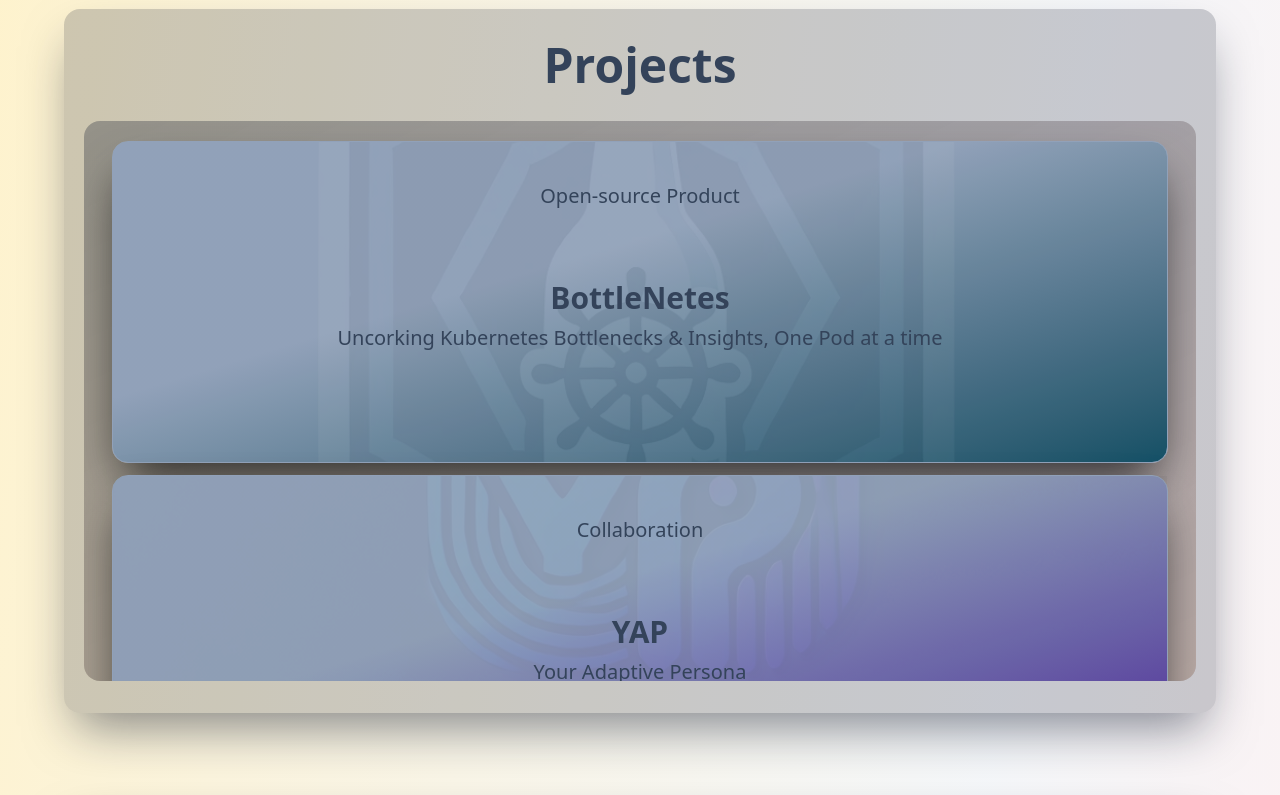
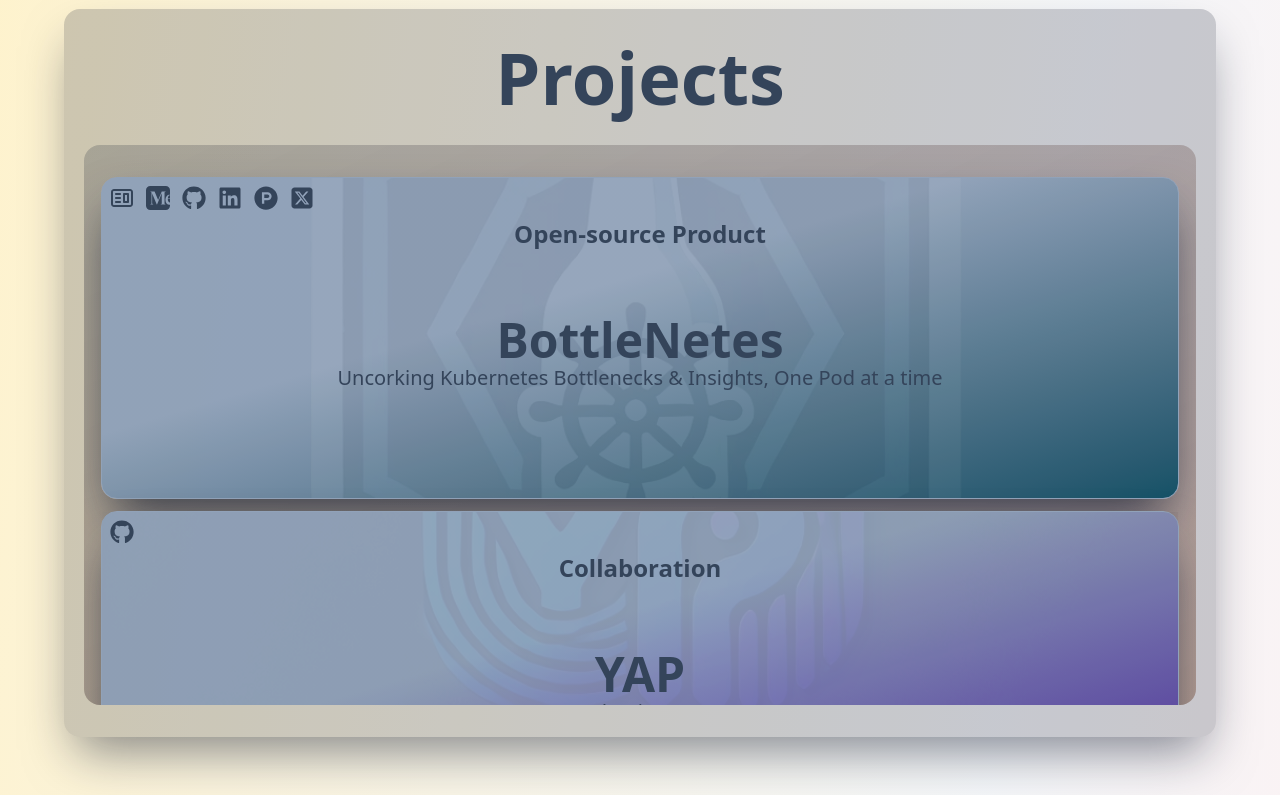
Before and after one commit to MarkNghiem/portfolio, a React (Vite) app: page / in a window 1280 px wide. Shown: the part 2940-3735 px from the top of the page. Built offline with nearby package versions, Linux system fonts and the light colour scheme; grey boxes are pictures that could not be loaded.

Commit message:
refactor: Finished refactoring Projects

```diff
--- a/src/App.jsx
+++ b/src/App.jsx
@@ -47,7 +47,7 @@ const App = () => {
       className="light-gradient-background global typography-global"
     >
       <h1
-        className={`fixed w-full absolute-centered opening-text content-effect ${visible ? "opacity-100" : "opacity-0"}`}
+        className={`fixed w-full pointer-events-none absolute-centered opening-text content-effect ${visible ? "opacity-100" : "opacity-0"}`}
       >
         Hey it&apos;s Mark! 🎉
       </h1>
--- a/src/assets/styles.js
+++ b/src/assets/styles.js
@@ -7,31 +7,6 @@ export const title3xl = "3xl:text-7xl 3xl:font-stretch-125%";
 export const subtitle3xl = "3xl:text-3xl 3xl:font-stretch-115%";
 export const ender3xl = "3xl:text-5xl 3xl:font-stretch-120%";
 export const displayBlock3xl = "3xl:block";
-
-// ProjectsContainer 3xl Styling
-export const projects3xl1 = "3xl:size-6";
-export const projects3xl2 = "3xl:col-span-3 3xl:row-span-4";
-export const projects3xl3 = "3xl:col-start-4 3xl:col-span-2 3xl:row-span-3";
-export const projects3xl4 =
-  "3xl:col-start-4 3xl:col-span-2 3xl:row-start-4 3xl:row-span-2";
-export const projects3xl5 = "3xl:col-span-2 3xl:row-start-5 3xl:row-span-2";
-export const projects3xl6 = "3xl:col-start-3 3xl:col-span-3 3xl:row-start-6";
-export const projects3xl7 = "3xl:col-span-3 3xl:row-start-7";
-export const projects3xl8 = `3xl:row-start-7 ${projects3xl3}`;
-export const projects3xl9 = "3xl:col-start-3 3xl:row-start-5 3xl:block";
-export const projects3xl10 = "3xl:mt-40 3xl:w-4/5 3xl:max-w-[1920px]";
-export const projects3xl11 = "3xl:h-[80dvh] 3xl:py-10";
-export const projects3xl12 =
-  "3xl:grid 3xl:grid-cols-5 3xl:grid-rows-7 3xl:gap-2";
-export const projects3xl13 =
-  "3xl:group-hover:scale-90 3xl:group-hover:opacity-70 3xl:hover:z-10 3xl:hover:scale-105 3xl:hover:opacity-100";
-export const projects3xl14 = "3xl:py-10 3xl:h-full 3xl:group-hover:opacity-0";
-export const projects3xl15 = "3xl:text-3xl 3xl:font-stretch-125% 3xl:pt-0";
-export const projects3xl16 = "3xl:pb-0";
-export const projects3xl17 = "3xl:text-xl";
-export const projects3xl18 = "3xl:text-2xl 3xl:hover:opacity-100";
-export const projects3xl19 = "3xl:m-3 3xl:gap-3";
-export const projects3xl20 = "3xl:hover:scale-125";
 
 // PublicationsContainer 3xl Styling
 export const publicationsContainer3xl =
--- a/src/components/About-TechStack.jsx
+++ b/src/components/About-TechStack.jsx
@@ -137,7 +137,7 @@ const TechStack = () => {
             })}
           </div>
           <h2
-            className='my-8 subtitle'
+            className='mt-8 subtitle'
           >
             And more to come...
           </h2>
--- a/src/containers/AboutContainer.jsx
+++ b/src/containers/AboutContainer.jsx
@@ -9,7 +9,7 @@ const AboutContainer = ({ handleEmail }) => {
   return (
     <div
       id="about"
-      className='col-flex mobile-to-tablet-layout mt-10 place-self-center desktop-layout about-container-desktop-layout'
+      className='col-flex mobile-to-tablet-layout mt-10 desktop-layout about-container-desktop-layout'
     >
       <Info handleEmail={handleEmail} />
       <AboutMe />
--- a/src/containers/ProjectsContainer.jsx
+++ b/src/containers/ProjectsContainer.jsx
@@ -6,30 +6,6 @@ import { CgWebsite } from "react-icons/cg";
 import { SiMedium } from "react-icons/si";
 import { FaGithub, FaLinkedin, FaProductHunt } from "react-icons/fa";
 import { FaSquareXTwitter } from "react-icons/fa6";
-
-import {
-  projects3xl1,
-  projects3xl2,
-  projects3xl3,
-  projects3xl4,
-  projects3xl5,
-  projects3xl6,
-  projects3xl7,
-  projects3xl8,
-  projects3xl9,
-  projects3xl10,
-  projects3xl11,
-  projects3xl12,
-  projects3xl13,
-  projects3xl14,
-  projects3xl15,
-  projects3xl16,
-  projects3xl17,
-  projects3xl18,
-  projects3xl19,
-  projects3xl20,
-  title3xl,
-} from "../assets/styles";
 
 import BottleNetes from "../../public/bottlenetes.png";
 import YAP from "../../public/yap.png";
@@ -69,35 +45,35 @@ const ProjectsContainer = () => {
         {
           type: "Website",
           url: "https://www.bottlenetes.com/",
-          icon: <CgWebsite className={`size-4 ${projects3xl1}`} />,
+          icon: <CgWebsite className="project-icon" />,
         },
         {
           type: "Medium Article",
           url: "https://medium.com/@bottlenetes/bottlenetes-simplifying-kubernetes-management-f91118f07f1c",
-          icon: <SiMedium className={`size-4 ${projects3xl1}`} />,
+          icon: <SiMedium className="project-icon" />,
         },
         {
           type: "GitHub Repository",
           url: "https://github.com/oslabs-beta/BottleNetes",
-          icon: <FaGithub className={`size-4 ${projects3xl1}`} />,
+          icon: <FaGithub className="project-icon" />,
         },
         {
           type: "LinkedIn",
           url: "https://www.linkedin.com/company/bottlenetes/posts/?feedView=all",
-          icon: <FaLinkedin className={`size-4 ${projects3xl1}`} />,
+          icon: <FaLinkedin className="project-icon" />,
         },
         {
           type: "Product Hunt",
           url: "https://www.producthunt.com/products/bottlenetes#bottlenetes",
-          icon: <FaProductHunt className={`size-4 ${projects3xl1}`} />,
+          icon: <FaProductHunt className="project-icon" />,
         },
         {
           type: "X",
           url: "https://x.com/bottlenetes",
-          icon: <FaSquareXTwitter className={`size-4 ${projects3xl1}`} />,
+          icon: <FaSquareXTwitter className="project-icon" />,
         },
       ],
-      style: `bg-linear-to-br from-slate-400 from-40% to-cyan-900 ${projects3xl2}`,
+      style: "project-grids project-1",
     },
     {
       type: "Collaboration",
@@ -110,10 +86,10 @@ const ProjectsContainer = () => {
         {
           type: "GitHub Repository",
           url: "https://github.com/bugs-go-away/ai",
-          icon: <FaGithub className={`size-4 ${projects3xl1}`} />,
+          icon: <FaGithub className="project-icon" />,
         },
       ],
-      style: `bg-linear-to-br from-slate-400 from-40% to-violet-900 ${projects3xl3}`,
+      style: "project-grids project-2",
     },
     {
       type: "Collaboration",
@@ -126,10 +102,10 @@ const ProjectsContainer = () => {
         {
           type: "GitHub Repository",
           url: "https://github.com/attune-iteration/attune_2.0",
-          icon: <FaGithub className={`size-4 ${projects3xl1}`} />,
+          icon: <FaGithub className="project-icon" />,
         },
       ],
-      style: `bg-linear-to-br from-slate-400 from-40% to-teal-900 ${projects3xl4}`,
+      style: "project-grids project-3",
     },
     {
       type: "Collaboration",
@@ -142,10 +118,10 @@ const ProjectsContainer = () => {
         {
           type: "GitHub Repository",
           url: "https://github.com/PFArmadillos/scratch",
-          icon: <FaGithub className={`size-4 ${projects3xl1}`} />,
+          icon: <FaGithub className="project-icon" />,
         },
       ],
-      style: `bg-linear-to-br from-slate-400 from-40% to-pink-900 ${projects3xl5}`,
+      style: "project-grids project-4",
     },
     {
       type: "Solo",
@@ -158,10 +134,10 @@ const ProjectsContainer = () => {
         {
           type: "GitHub Repository",
           url: "https://github.com/MarkNghiem/Clockin",
-          icon: <FaGithub className={`size-4 ${projects3xl1}`} />,
+          icon: <FaGithub className="project-icon" />,
         },
       ],
-      style: `bg-linear-to-br from-slate-400 from-40% to-sky-900 ${projects3xl6}`,
+      style: "project-grids project-5",
     },
     {
       type: "Solo",
@@ -174,10 +150,10 @@ const ProjectsContainer = () => {
         {
           type: "GitHub Repository",
           url: "https://github.com/MarkNghiem/portfolio",
-          icon: <FaGithub className={`size-4 ${projects3xl1}`} />,
+          icon: <FaGithub className="project-icon" />,
         },
       ],
-      style: `bg-linear-to-br from-slate-400 from-40% to-amber-900 ${projects3xl7}`,
+      style: "project-grids project-6",
     },
     {
       type: "",
@@ -185,68 +161,56 @@ const ProjectsContainer = () => {
       slogan: "",
       description: "Stay tuned for incoming projects!",
       logo: "",
-      style: `bg-linear-to-br from-slate-400 from-40% to-slate-700 ${projects3xl8}`,
+      style: "project-grids project-7",
     },
   ];
 
-  const blankGridPosition = [`hidden ${projects3xl9}`];
+  const blankGridPosition = ["project-blank"];
 
   return (
     <div
       id="projects"
-      className={`mt-20 w-9/10 place-self-center rounded-2xl bg-slate-900/20 pb-8 shadow-2xl shadow-slate-900/50 transition duration-1000 ease-out ${divVisible ? "translate-y-0 opacity-100" : "-translate-y-10 opacity-0"} ${projects3xl10} scrollbar`}
+      className={`scrollbar projects-desktop-layout mobile-to-tablet-layout div-background div-effect mt-20 ${divVisible ? "translate-y-0 opacity-100" : "-translate-y-10 opacity-0"}`}
     >
       <div
         id="projects-content"
-        className={`transition-opacity duration-1000 ease-out ${contentVisible ? "opacity-100" : "opacity-0"}`}
+        className={`content-effect ${contentVisible ? "opacity-100" : "opacity-0"}`}
       >
-        <h1
-          className={`py-8 text-5xl font-semibold font-stretch-115% ${title3xl}`}
-        >
-          Projects
-        </h1>
-        <div
-          className={`mx-5 h-[70dvh] overflow-y-scroll rounded-2xl bg-linear-to-br from-slate-900/30 to-amber-900/20 py-5 max-md:flex max-md:flex-col ${projects3xl11}`}
-        >
-          <div
-            id="projects"
-            className={`group flex w-[95%] flex-col gap-3 place-self-center ${projects3xl12}`}
-          >
+        <h1 className="title pb-8">Projects</h1>
+        <div className={`inner-div project-inner-div h-[70vh]`}>
+          <div id="projects" className={`group project-group`}>
             {projects.map((project, index) => {
               return (
-                <div
-                  key={index}
-                  className={`relative h-full w-full rounded-2xl border border-slate-400 shadow-2xl shadow-black/80 transition duration-300 ${project.style} ${projects3xl13}`}
-                >
+                <div key={index} className={`project-card ${project.style}`}>
                   <div
-                    className="absolute inset-0 bg-cover bg-center"
+                    className="project-background"
                     style={{
                       backgroundImage: `url(${project.background})`,
                       opacity: 0.05,
                     }}
                   />
                   <div
-                    className={`mx-2 flex h-80 flex-col transition-opacity duration-200 ${projects3xl14}`}
+                    className='project-card-inner'
                   >
-                    <h4 className={`z-10 pt-10 ${projects3xl15}`}>
+                    <h4 className='project-type'>
                       {project.type}
                     </h4>
                     <div
-                      className={`z-10 h-full place-content-center pb-10 ${projects3xl16}`}
+                      className='project-description-field'
                     >
                       <h2
-                        className={`pb-2 text-3xl font-semibold font-stretch-115% ${projects3xl16} ${title3xl}`}
+                        className='project-title'
                       >
                         {project.name}
                       </h2>
-                      <p className={`${projects3xl17}`}>{project.slogan}</p>
+                      <p className='project-slogan'>{project.slogan}</p>
                     </div>
                   </div>
                   <div
-                    className={`absolute inset-0 z-20 flex flex-col items-center justify-center p-10 opacity-0 transition-opacity duration-200 active:opacity-100 max-md:opacity-100 ${projects3xl18}`}
+                    className='project-hover'
                   >
                     <div
-                      className={`absolute top-0 left-0 z-30 m-1.5 flex gap-2 ${projects3xl19}`}
+                      className='project-icon-container'
                     >
                       {project.resources?.map((resource, index) => {
                         return (
@@ -257,7 +221,7 @@ const ProjectsContainer = () => {
                             aria-label={resource.type}
                           >
                             <button
-                              className={`cursor-pointer transition-transform duration-300 ${projects3xl20}`}
+                              className='project-button'
                             >
                               {resource.icon}
                             </button>
@@ -266,11 +230,11 @@ const ProjectsContainer = () => {
                       })}
                     </div>
                     <p
-                      className={`pb-3 text-3xl font-semibold font-stretch-115% max-md:pointer-events-none max-md:opacity-0 ${title3xl}`}
+                      className='project-title project-title-hover'
                     >
                       {project.name}
                     </p>
-                    <p className="max-md:pointer-events-none max-md:opacity-0">
+                    <p className="project-description project-slogan">
                       {project.description}
                     </p>
                   </div>
--- a/src/index.css
+++ b/src/index.css
@@ -64,7 +64,7 @@
   }
 
   .mobile-to-tablet-layout {
-    @apply w-9/10 gap-20;
+    @apply w-9/10 gap-20 place-self-center;
   }
 
   .div-background {
@@ -72,7 +72,7 @@
   }
 
   .inner-div {
-    @apply overflow-y-scroll rounded-2xl bg-linear-to-br from-slate-900/20 to-amber-900/30 p-3;
+    @apply flex flex-col overflow-y-scroll rounded-2xl bg-linear-to-br from-slate-900/20 to-amber-900/30 px-3 py-8;
   }
 
   .content-border {
@@ -144,7 +144,7 @@
 
   /* About Me Section Styles */
   .partner-container {
-    @apply mx-10 items-center;
+    @apply mx-0 items-center;
   }
 
   .partner-image {
@@ -161,7 +161,7 @@
 
   /* Tech Stack Section Styles */
   .tech-button-group {
-    @apply flex justify-center gap-2 place-self-center flex-wrap;
+    @apply flex flex-wrap justify-center gap-2 place-self-center;
   }
 
   .tech-button {
@@ -177,7 +177,100 @@
   }
 
   .tech-button-external {
-    @apply absolute top-0 right-0 m-0.5 size-4
+    @apply absolute top-0 right-0 m-0.5 size-4;
+  }
+
+  /* Projects Section Styles */
+  .project-icon {
+    @apply size-4.5;
+  }
+
+  .project-grids {
+    @apply bg-linear-to-br from-slate-400 from-40%;
+  }
+
+  .project-group {
+    @apply flex w-[99%] flex-col gap-3 place-self-center;
+  }
+
+  .project-1 {
+    @apply to-cyan-900;
+  }
+
+  .project-2 {
+    @apply to-violet-900;
+  }
+
+  .project-3 {
+    @apply to-teal-900;
+  }
+
+  .project-4 {
+    @apply to-pink-900;
+  }
+
+  .project-5 {
+    @apply to-sky-900;
+  }
+
+  .project-6 {
+    @apply to-amber-900;
+  }
+
+  .project-7 {
+    @apply to-slate-700;
+  }
+
+  .project-blank {
+    @apply hidden;
+  }
+
+  .project-card {
+    @apply relative h-full w-full rounded-2xl border border-slate-400 shadow-2xl shadow-slate-900/80 transition duration-300;
+  }
+
+  .project-background {
+    @apply absolute inset-0 bg-cover bg-center;
+  }
+
+  .project-card-inner {
+    @apply mx-2 flex h-80 flex-col transition-opacity duration-200;
+  }
+
+  .project-type {
+    @apply z-10 mt-10 text-xl font-semibold font-stretch-120%;
+  }
+
+  .project-description-field {
+    @apply z-10 h-full place-content-center pb-10;
+  }
+
+  .project-title {
+    @apply text-4xl font-bold font-stretch-120%;
+  }
+
+  .project-slogan {
+    @apply text-base;
+  }
+
+  .project-hover {
+    @apply absolute inset-0 z-20 flex flex-col items-center justify-center p-10 opacity-100;
+  }
+
+  .project-icon-container {
+    @apply absolute top-0 left-0 z-30 m-2 flex gap-3;
+  }
+
+  .project-button {
+    @apply cursor-pointer;
+  }
+
+  .project-title-hover {
+    @apply pointer-events-none pb-3 opacity-0;
+  }
+
+  .project-description {
+    @apply hidden
   }
 
   /* From Tablets' Viewports */
@@ -238,9 +331,9 @@
       @apply text-6xl;
     }
 
-    /* About Me Section Stylings */
+    /* About Me Section Styles */
     .partner-container {
-      @apply flex-row gap-10;
+      @apply mx-10 flex-row gap-10;
     }
 
     .partner-image {
@@ -267,13 +360,111 @@
     .tech-button-description {
       @apply block;
     }
+
+    /* Projects Section Styles */
+    .project-icon {
+      @apply size-6;
+    }
+
+    .project-type {
+      @apply text-2xl;
+    }
+
+    .project-title {
+      @apply text-5xl;
+    }
+
+    .project-slogan {
+      @apply text-xl;
+    }
   }
 
   /* From Small Desktops' Viewports */
   @media screen and (min-width: 1440px) {
     /* Global Styles */
     .mobile-to-tablet-layout {
-      @apply w-4/5;
+      @apply w-5/6;
+    }
+
+    /* Projects Section Styles */
+    .project-1 {
+      @apply col-span-3 row-span-4;
+    }
+
+    .project-2 {
+      @apply col-span-2 col-start-4 row-span-3;
+    }
+
+    .project-3 {
+      @apply col-span-2 col-start-4 row-span-2 row-start-4;
+    }
+
+    .project-4 {
+      @apply col-span-2 row-span-2 row-start-5;
+    }
+
+    .project-5 {
+      @apply col-span-3 col-start-3 row-start-6;
+    }
+
+    .project-6 {
+      @apply col-span-3 row-start-7;
+    }
+
+    .project-7 {
+      @apply col-span-2 row-start-7;
+    }
+
+    .project-blank {
+      @apply col-start-3 row-start-5 block h-full w-full;
+    }
+
+    .project-inner-div {
+      @apply h-[80vh] py-10;
+    }
+
+    .project-group {
+      @apply grid grid-cols-5 grid-rows-7;
+    }
+
+    .project-card {
+      @apply group-hover:scale-90 group-hover:opacity-70 hover:z-10 hover:scale-105 hover:opacity-100;
+    }
+
+    .project-card-inner {
+      @apply h-full py-5 group-hover:opacity-0;
+    }
+
+    .project-type {
+      @apply mt-0 text-3xl;
+    }
+
+    .project-title {
+      @apply text-6xl font-stretch-125%;
+    }
+
+    .project-description-field {
+      @apply pb-0;
+    }
+
+    .project-hover {
+      @apply opacity-0 transition-opacity duration-200 hover:opacity-100 active:opacity-100;
+    }
+
+    .project-icon-container {
+      @apply m-3;
+    }
+
+    .project-button {
+      @apply transition-transform duration-300 hover:scale-125;
+    }
+
+    .project-title-hover {
+      @apply pointer-events-auto opacity-100
+    }
+
+    .project-description {
+      @apply block
     }
   }
 
@@ -315,6 +506,23 @@
     .tech-desktop-layout {
       @apply col-span-3 row-span-4;
     }
+
+    /* Projects Section Styles */
+    .projects-desktop-layout {
+      @apply mt-40 w-4/5 max-w-[120rem];
+    }
+
+    .project-group {
+      @apply w-[95%];
+    }
+
+    .project-title {
+      @apply text-7xl;
+    }
+
+    .project-slogan {
+      @apply text-2xl;
+    }
   }
 
   /* From Widescreens' Viewports */
@@ -332,7 +540,7 @@
 /* Scrollbar Style for Chrome Windows */
 .scrollbar {
   ::-webkit-scrollbar {
-    width: 12px;
+    width: 6px;
   }
 
   ::-webkit-scrollbar-track {
```
